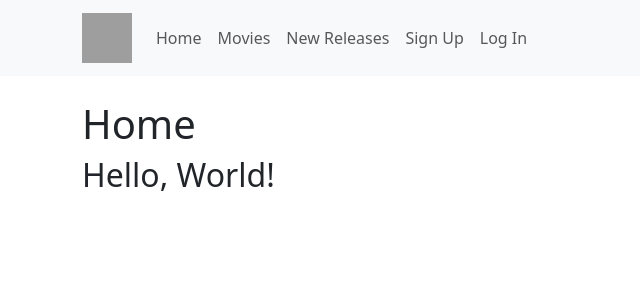
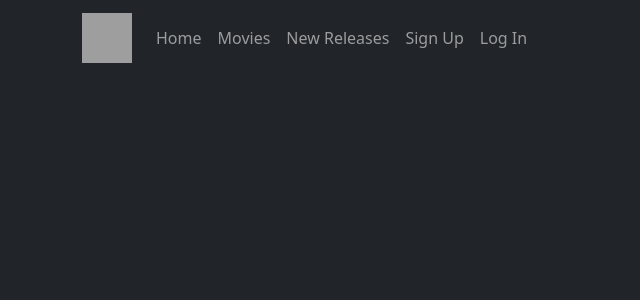
Before and after one commit to Wojciech-Przybylski/ams-group-project, a Flask app: page / in a window 1280 px wide. Shown: the top 300 px of the page, without its empty margins (0-640 px from the left). Run offline with Flask 3, Linux system fonts and the light colour scheme; grey boxes are pictures that could not be loaded.

Commit message:
removed white background

```diff
--- a/application/templates/nav.html
+++ b/application/templates/nav.html
@@ -11,8 +11,8 @@
     <link rel="icon" type="image/x-icon" href="{{ url_for('static', filename='images/qa_logo.png') }}">
 </head>
 
-<body>
-    <nav class="navbar navbar-expand-lg navbar-light bg-light">
+<body class="bg-dark">
+    <nav class="navbar navbar-expand-lg navbar-dark bg-dark">
         <div class="container">
             <a class="navbar-brand" href="/"><img src="{{ url_for('static', filename='images/qa_logo.png') }}" alt="" width="50px" height="50px"></a>
             <button class="navbar-toggler" type="button" data-bs-toggle="collapse" data-bs-target="#navbarNav"
```
